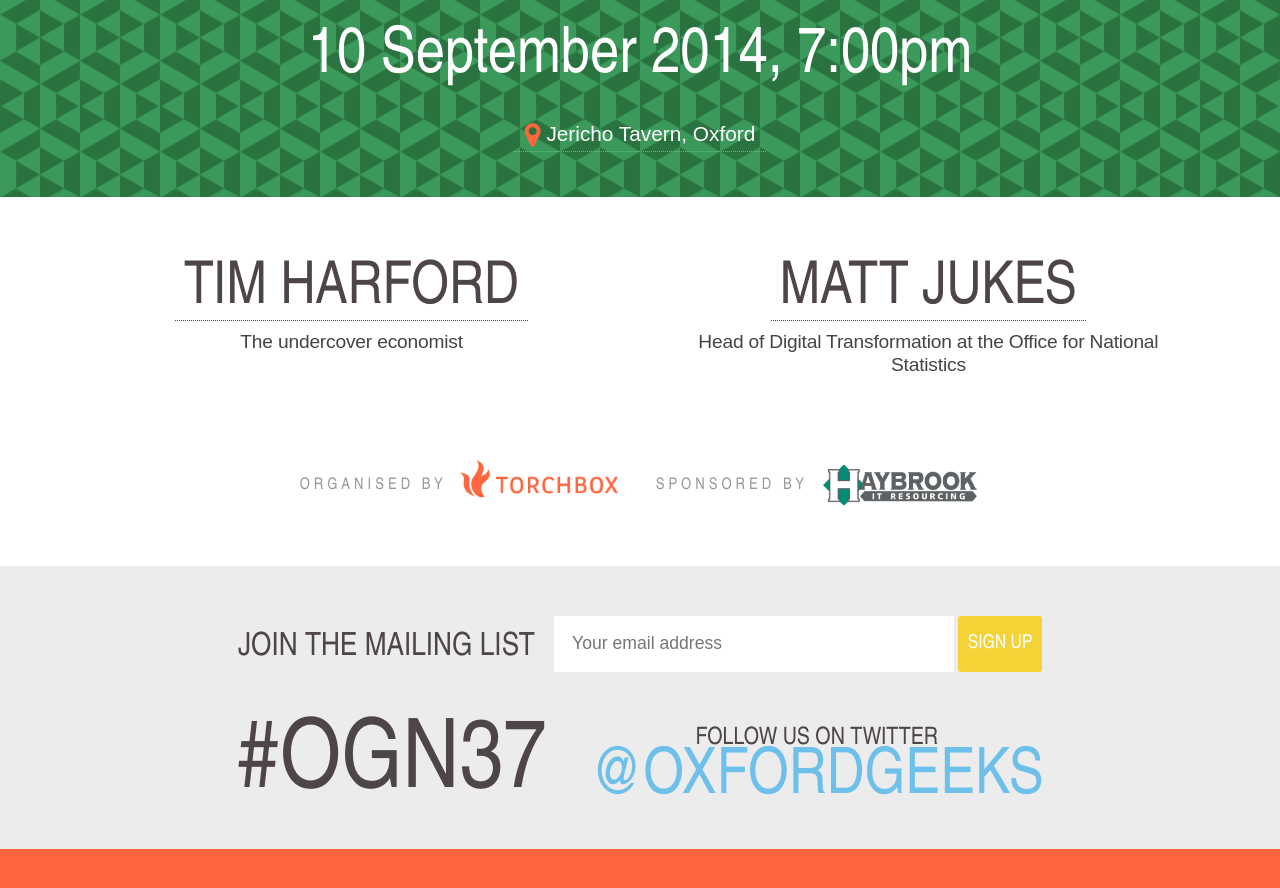
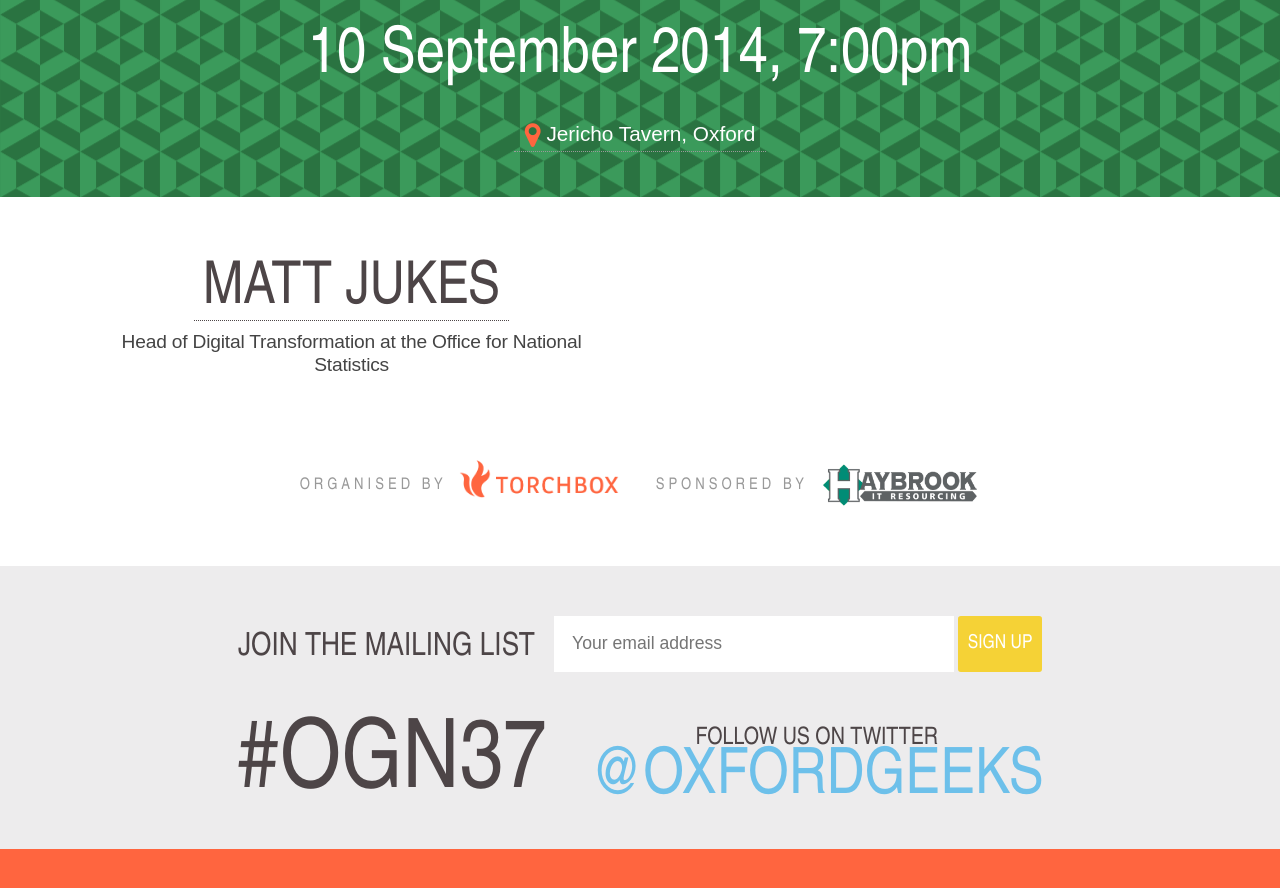
Before and after one commit to torchbox/ogn, a Jekyll site: the page built from _posts/2014-09-10-ogn37.markdown, in a window 1280 px wide and 900 px high, scrolled down 395 px. Shown: the top 888 px of the window. Built offline with Jekyll 4.4.1, drawn with Linux system fonts in a browser that asks for light colours; nearby versions of some CDN libraries; Markdown is read by kramdown in place of the engine named in the settings.

Commit message:
removed keynote speaker

```diff
--- a/_posts/2014-09-10-ogn37.markdown
+++ b/_posts/2014-09-10-ogn37.markdown
@@ -27,14 +27,6 @@
 ---
 
 <ul class="keynotes">
-    <li itemprop="performer" itemscope="itemscope" itemtype="http://schema.org/Person">
-        <a href="http://timharford.com/"><h2 itemprop="name">Tim Harford</h2></a>
-        <p>The undercover economist</p>
-        <!--
-        <div class="downloads">
-            <a href="/">Slides</a>
-        </div> -->
-    </li>
     <li itemprop="performer" itemscope="itemscope" itemtype="http://schema.org/Person">
         <a href="http://digitalbydefault.com/"><h2 itemprop="name">Matt Jukes</h2></a>
         <p>Head of Digital Transformation at the Office for National Statistics </p>
```
